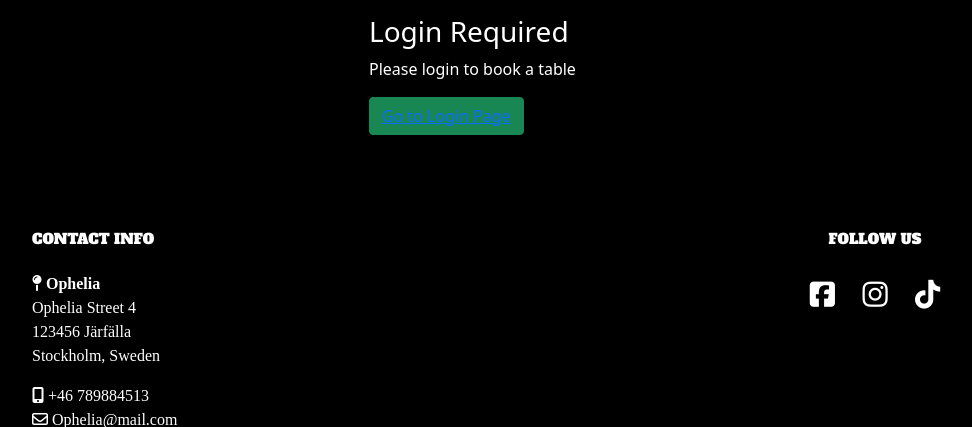
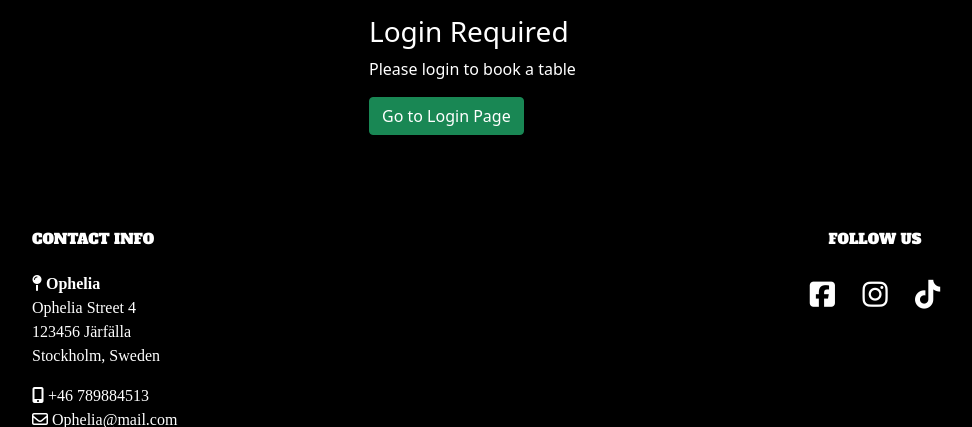
Before and after one commit to DanielE-J/ophelia, a Django app: page /reservations in a window 1280 px wide. Shown: the part 290-717 px from the top of the page, without its empty margins (50-1022 px from the left). Run offline with Django 5.2, Linux system fonts and the light colour scheme; some libraries are stand-ins or nearby versions; some web fonts are replaced.

Commit message:
fixed reservations for validation

```diff
--- a/bookings/templates/bookings/reservations.html
+++ b/bookings/templates/bookings/reservations.html
@@ -2,43 +2,32 @@
 {% load crispy_forms_tags %}
 
 {% block content %}
-
 <div class="container-fluid mt-5">
     <div class="row d-flex justify-content-center">
         <div class="col-sm-8 mt-5 mb-5">
-            <h1 class="text-center">Book a Table</h1><hr>
+            <h1 class="text-center">Book a Table</h1>
+            <hr>
         </div>
     </div>
+
     <div class="container">
         <div class="row justify-content-center mt-3">
             <div class="col-md-6">
                 <div class="card-body">
                     <div class="row">
                         <div class="col-12 p-5 bg-darker rounded booking-card">
-                        <!-- Display if user is not logged in -->
+
                             {% if not user.is_authenticated %}
                                 <h3>Login Required</h3>
                                 <p>Please login to book a table</p>
-                        <button class="btn btn-success" type="submit"><a href="{% url 'account_login' %}">Go to Login
-                                Page</a></button>
+                                <a class="btn btn-success" href="{% url 'account_login' %}">Go to Login Page</a>
                             {% else %}
-                        <!-- Display form if user is logged in-->
-                        {% if user.is_authenticated %}
                                 <div class="row text-center">
                                     <div class="col-12">
                                         <h5 class="fw-bold mt-3">Your Booking</h5>
                                     </div>
                                 </div>
-                        <form method="POST" enctype="multipart/form-data">
-                            {% csrf_token %}
-                            <!-- booking form -->
-                            {{ booking_form| crispy }}
 
-                            <button class="btn btn-success" type="submit">Submit</button>
-                        </form>
-                        {% endif %}
-                        {% endif %}
-                        <!-- Form Errors from stack overflow -->
                                 {% if booking_form.errors %}
                                     {% for field in booking_form %}
                                         {% for error in field.errors %}
@@ -53,11 +42,19 @@
                                         </div>
                                     {% endfor %}
                                 {% endif %}
+
+                                <form method="POST" enctype="multipart/form-data">
+                                    {% csrf_token %}
+                                    {{ booking_form|crispy }}
+                                    <button class="btn btn-success" type="submit">Submit</button>
+                                </form>
+                            {% endif %}
+
                         </div>
                     </div>
                 </div>
             </div>
         </div>
     </div>
-
+</div>
 {% endblock %}
```
Lines whose indentation alone changed are shown as unchanged.
